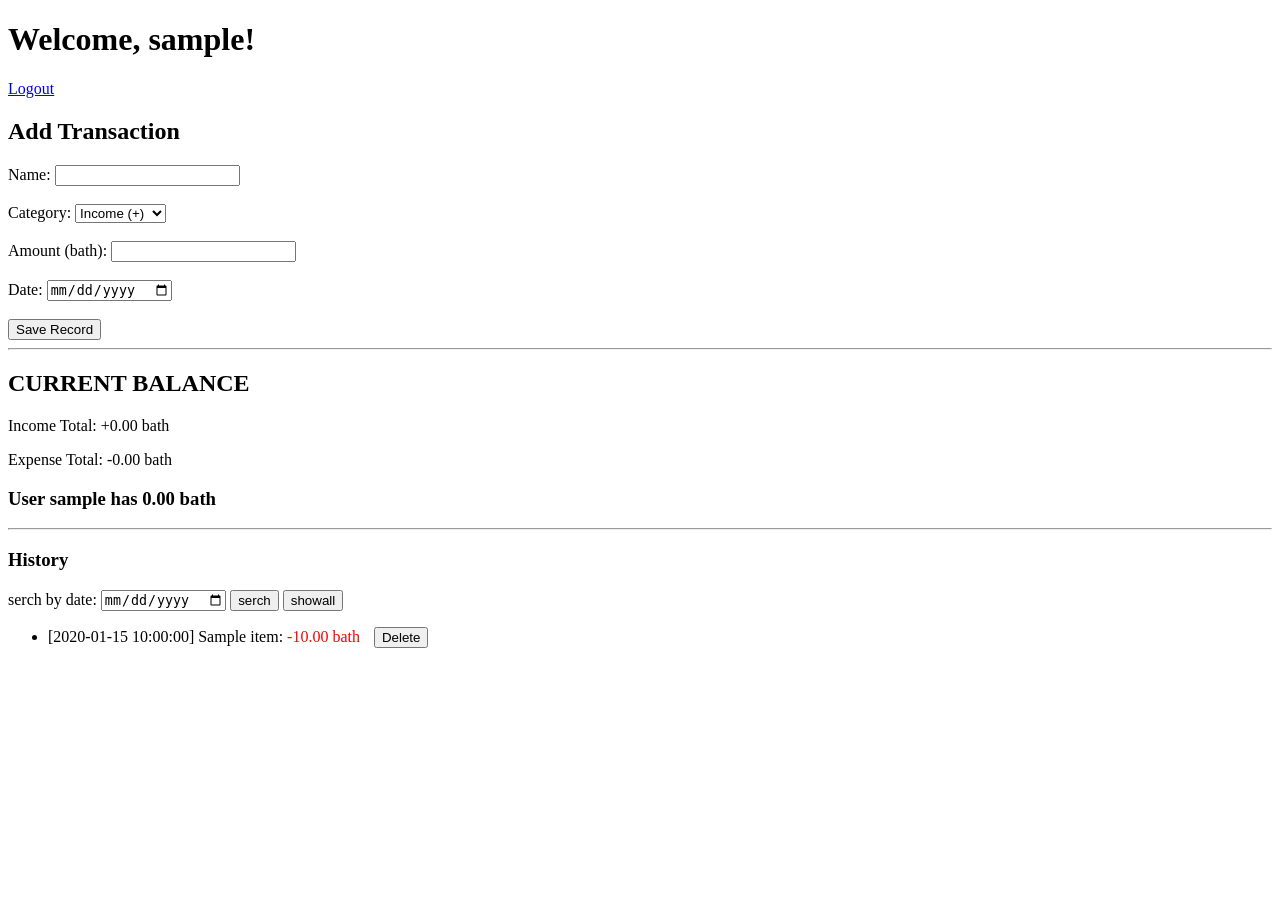
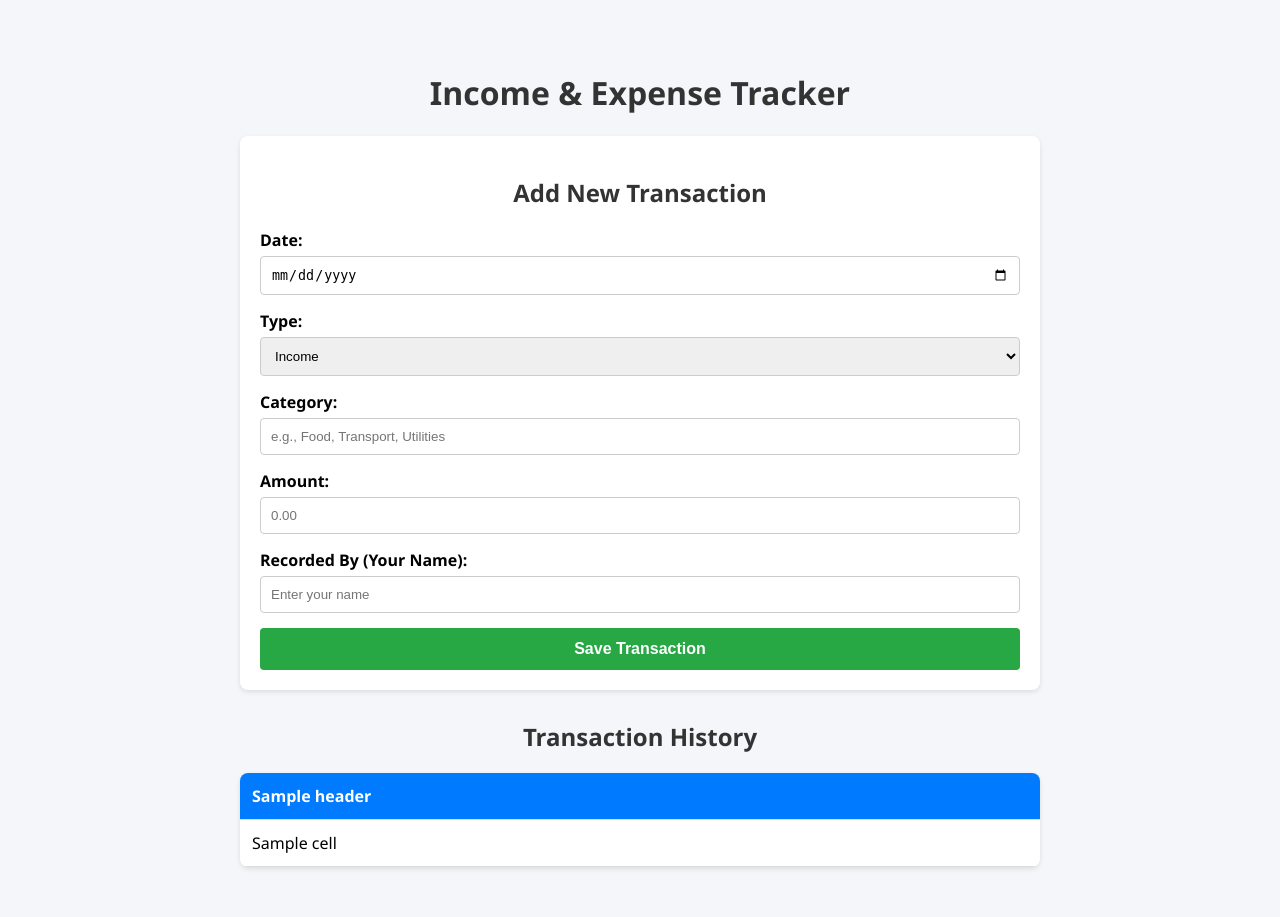
Before and after one commit to mobogok/ooooo, a Flask app: template templates/index.html in a window 1280 px wide. Before the commit the page ends 648 px from the top, so only its background shows below. Run offline with Flask 3, Linux system fonts and the light colour scheme; the template is opened without the code that fills it: most values are stand-ins (such as "Sample title", 1, 10 or a date in 2020).

Commit message:
Update index.html

```diff
--- a/templates/index.html
+++ b/templates/index.html
@@ -1,66 +1,145 @@
 <!DOCTYPE html>
-<html lang="th">
+<html lang="en">
 <head>
     <meta charset="UTF-8">
-    <title>Income and Expense</title>
+    <meta name="viewport" content="width=device-width, initial-scale=1.0">
+    <title>Income & Expense Tracker</title>
+    <style>
+        body {
+            font-family: 'Segoe UI', Tahoma, Geneva, Verdana, sans-serif;
+            max-width: 800px;
+            margin: 30px auto;
+            padding: 20px;
+            background-color: #f4f6f9;
+        }
+        h1, h2 {
+            color: #333;
+            text-align: center;
+        }
+        .form-container {
+            background: #ffffff;
+            padding: 20px;
+            border-radius: 8px;
+            box-shadow: 0 2px 5px rgba(0,0,0,0.1);
+            margin-bottom: 30px;
+        }
+        .form-group {
+            margin-bottom: 15px;
+        }
+        label {
+            display: block;
+            margin-bottom: 5px;
+            font-weight: bold;
+        }
+        input, select {
+            width: 100%;
+            padding: 10px;
+            border: 1px solid #ccc;
+            border-radius: 4px;
+            box-sizing: border-box;
+        }
+        button {
+            width: 100%;
+            padding: 12px;
+            background-color: #28a745;
+            color: white;
+            border: none;
+            border-radius: 4px;
+            font-size: 16px;
+            cursor: pointer;
+            font-weight: bold;
+        }
+        button:hover {
+            background-color: #218838;
+        }
+        table {
+            width: 100%;
+            border-collapse: collapse;
+            background: white;
+            border-radius: 8px;
+            overflow: hidden;
+            box-shadow: 0 2px 5px rgba(0,0,0,0.1);
+        }
+        th, td {
+            padding: 12px;
+            text-align: left;
+            border-bottom: 1px solid #ddd;
+        }
+        th {
+            background-color: #007bff;
+            color: white;
+        }
+        tr:hover {
+            background-color: #f1f1f1;
+        }
+    </style>
 </head>
 <body>
-    <h1>Welcome, {{ username }}!</h1>
-    <a href="/logout">Logout</a>
 
-    <h2>Add Transaction</h2>
-    <form action="/add" method="POST">
-        <label>Name:</label>
-        <input type="text" name="name" required><br><br>
+    <h1> Income & Expense Tracker</h1>
 
-        <label>Category:</label>
-        <select name="category">
-            <option value="1">Income (+)</option>
-            <option value="2">Expense (-)</option>
-        </select><br><br>
+    <!-- Entry Form -->
+    <div class="form-container">
+        <h2>Add New Transaction</h2>
+        <form action="/add" method="POST">
+            <div class="form-group">
+                <label for="date">Date:</label>
+                <input type="date" id="date" name="date" required>
+            </div>
 
-        <label>Amount (bath):</label>
-        <input type="number" step="0.01" name="amount" required><br><br>
+            <div class="form-group">
+                <label for="type">Type:</label>
+                <select id="type" name="type" required>
+                    <option value="Income">Income</option>
+                    <option value="Expense">Expense</option>
+                </select>
+            </div>
 
-        <label>Date:</label>
-        <input type="date" name="date" required><br><br>
+            <div class="form-group">
+                <label for="category">Category:</label>
+                <input type="text" id="category" name="category" placeholder="e.g., Food, Transport, Utilities" required>
+            </div>
 
-        <button type="submit">Save Record</button>
-    </form>
+            <div class="form-group">
+                <label for="amount">Amount:</label>
+                <input type="number" step="0.01" id="amount" name="amount" placeholder="0.00" required>
+            </div>
 
-    <hr>
+            <div class="form-group">
+                <label for="user">Recorded By (Your Name):</label>
+                <input type="text" id="user" name="user" placeholder="Enter your name" required>
+            </div>
 
-    <h2>CURRENT BALANCE</h2>
-    <p>Income Total: +{{ "%.2f"|format(total_income) }} bath</p>
-    <p>Expense Total: -{{ "%.2f"|format(total_expense) }} bath</p>
-    <h3>User {{ username }} has {{ "%.2f"|format(balance) }} bath</h3>
+            <button type="submit">Save Transaction</button>
+        </form>
+    </div>
 
-    <hr>
+    <!-- History Table -->
+    <h2>Transaction History</h2>
+    <table>
+        <thead>
+            <tr>
+                {% for header in headers %}
+                    <th>{{ header }}</th>
+                {% endfor %}
+            </tr>
+        </thead>
+        <tbody>
+            {% if transactions %}
+                {% for row in transactions %}
+                    <tr>
+                        {% for cell in row %}
+                            <td>{{ cell }}</td>
+                        {% endfor %}
+                    </tr>
+                {% endfor %}
+            {% else %}
+                <tr>
+                    <td colspan="5" style="text-align: center;">No transactions found.</td>
+                </tr>
+            {% endif %}
+        </tbody>
+    </table>
 
-    <h3>History</h3>
-        <form method="GET" action="/" style="margin-bottom: 15px;">
-        <label>serch by date:</label>
-        <input type="date" name="search_date" value="{{ current_date }}">
-        <button type="submit">serch</button>
-        <a href="/"><button type="button">showall</button></a>
-    </form>
-    <ul>
-        {% for item in transactions %}
-            <li style="margin-bottom: 8px;">
-                [{{ item.date }}] {{ item.name }}:
-                {% if item.type == 'income' %}
-                    <span style="color:green;">+{{ "%.2f"|format(item.amount) }} bath</span>
-                {% else %}
-                    <span style="color:red;">-{{ "%.2f"|format(item.amount) }} bath</span>
-                {% endif %}
-
-                <form action="/delete/{{ loop.index0 }}" method="POST" style="display:inline; margin-left:10px;">
-                    <button type="submit" onclick="return confirm('confirm deletion?');">Delete</button>
-                </form>
-            </li>
-        {% else %}
-        <li>date not found in transaction history</li>
-        {% endfor %}
-    </ul>
 </body>
 </html>
```
